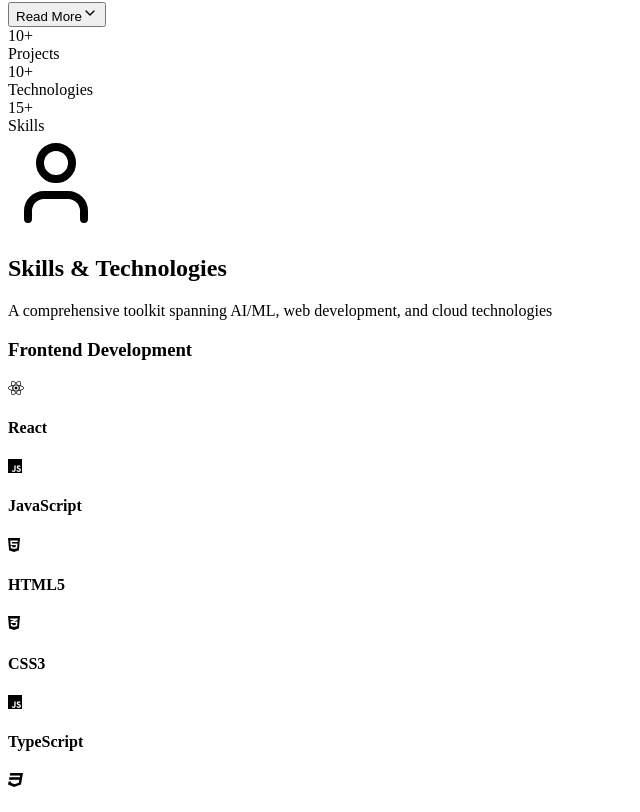
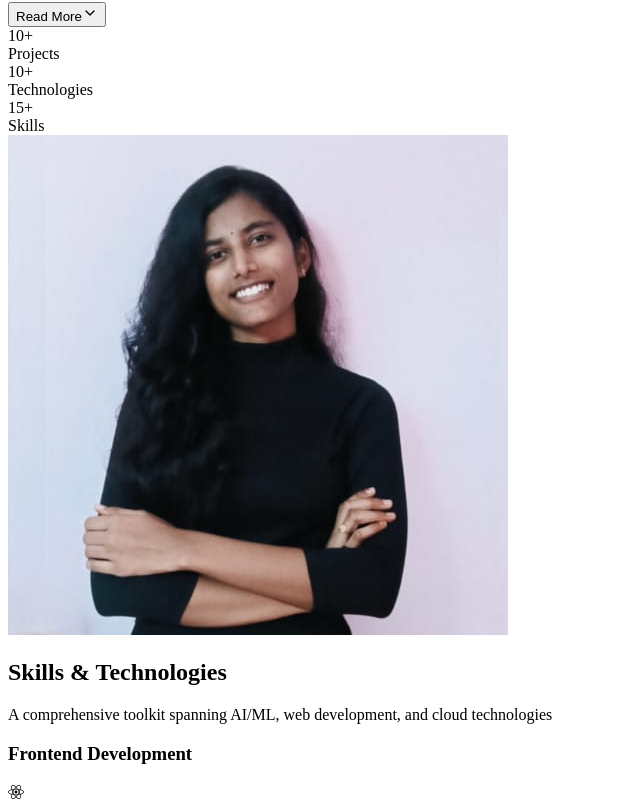
Before and after one commit to kundanareddy2830/portfolio, a React (Vite) app in the folder client/: page / in a window 1280 px wide. Shown: the part 509-1321 px from the top of the page, without its empty margins (0-640 px from the left). Built offline with nearby package versions, Linux system fonts and the light colour scheme.

Commit message:
Add profile photo

```diff
--- a/client/src/components/about-section.tsx
+++ b/client/src/components/about-section.tsx
@@ -1,6 +1,6 @@
 import { useState } from "react";
 import { motion } from "framer-motion";
-import { ChevronDown, User } from "lucide-react";
+import { ChevronDown } from "lucide-react";
 import { portfolioData } from "@/lib/data";
 
 export default function AboutSection() {
@@ -94,10 +94,14 @@
             transition={{ duration: 0.6 }}
             viewport={{ once: true }}
           >
-            <div className="aspect-square rounded-2xl bg-gradient-to-br from-primary to-accent p-1">
-              <div className="w-full h-full bg-slate-100 rounded-xl flex items-center justify-center">
-                <User size={96} className="text-slate-400" />
-              </div>
+            <div className="aspect-square rounded-full bg-gradient-to-br from-primary to-accent p-1 overflow-hidden">
+              <img
+                src="/images/projects/profile-photo.jpg"
+                alt="Profile Picture"
+                width={500}
+                height={500}
+                className="rounded-full object-cover w-full h-full"
+              />
             </div>
             {/* Floating elements for visual interest */}
             <div className="absolute -top-4 -right-4 w-24 h-24 bg-accent rounded-full opacity-20"></div>
```
Also changed, not shown: client/public/images/projects/profile-photo.jpg (added).
